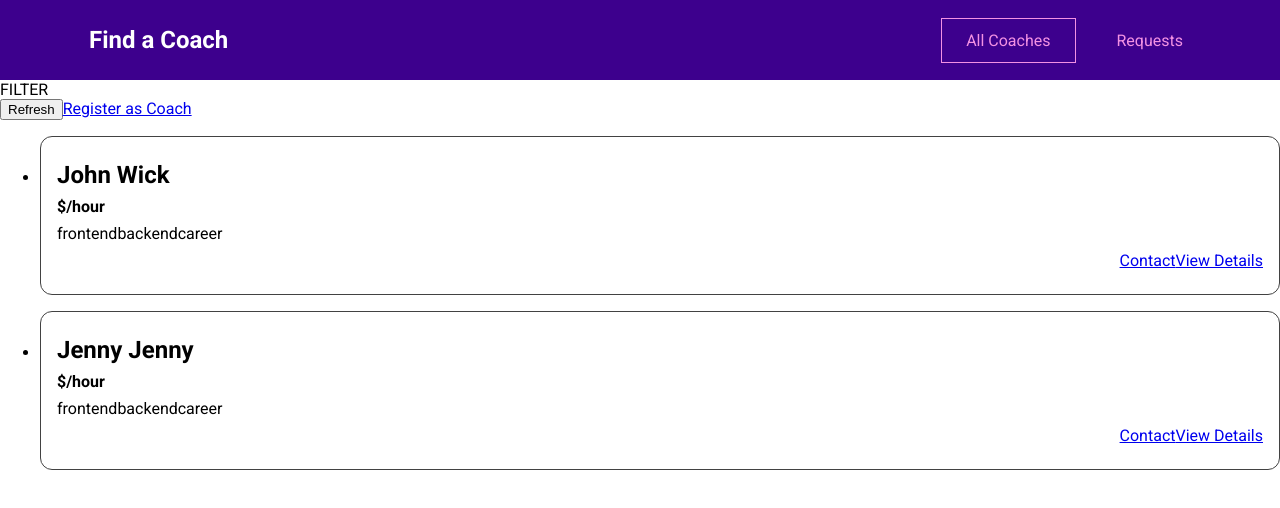
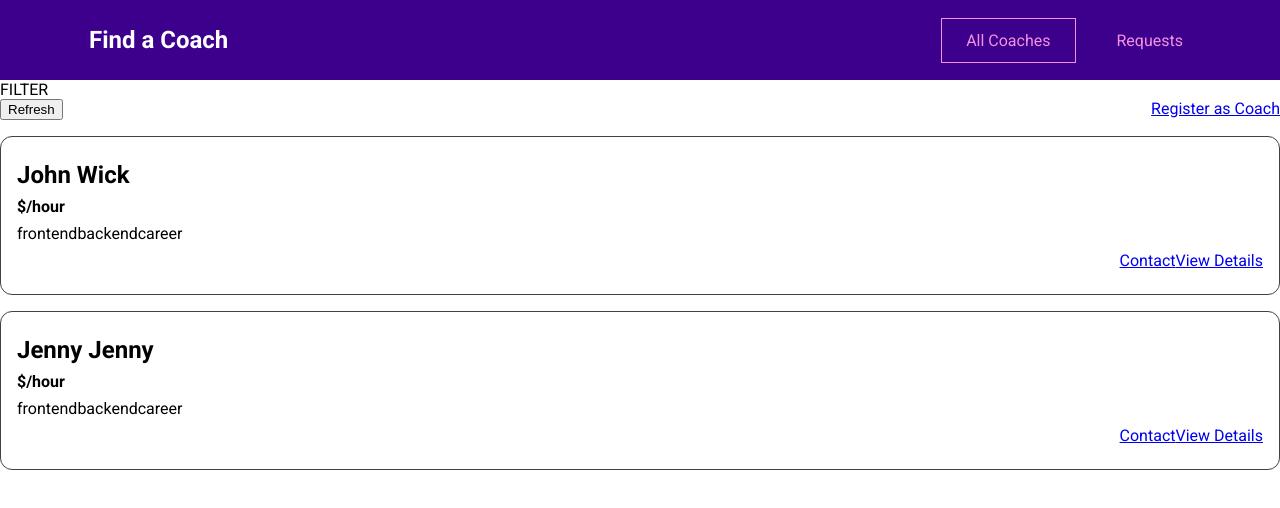
Before and after one commit to Alfredo3232/vue-coach-app, a Vue app: page /coaches in a window 1280 px wide. Shown: the top 508 px of the page. Built offline with nearby package versions, Linux system fonts and the light colour scheme.

Commit message:
add style to CoachesList

```diff
--- a/src/pages/coaches/CoachesList.vue
+++ b/src/pages/coaches/CoachesList.vue
@@ -33,3 +33,16 @@ export default {
     }
 };
 </script>
+
+<style scoped>
+ul {
+    list-style: none;
+    margin: 0;
+    padding: 0;
+}
+
+.controls {
+    display: flex;
+    justify-content: space-between;
+}
+</style>
```
